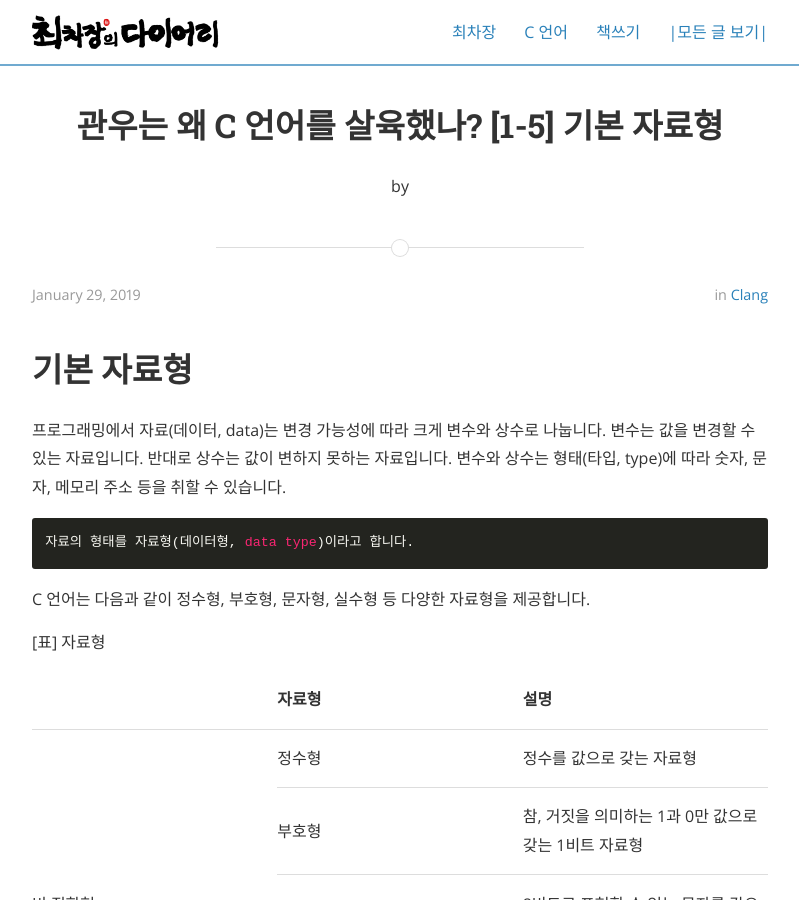
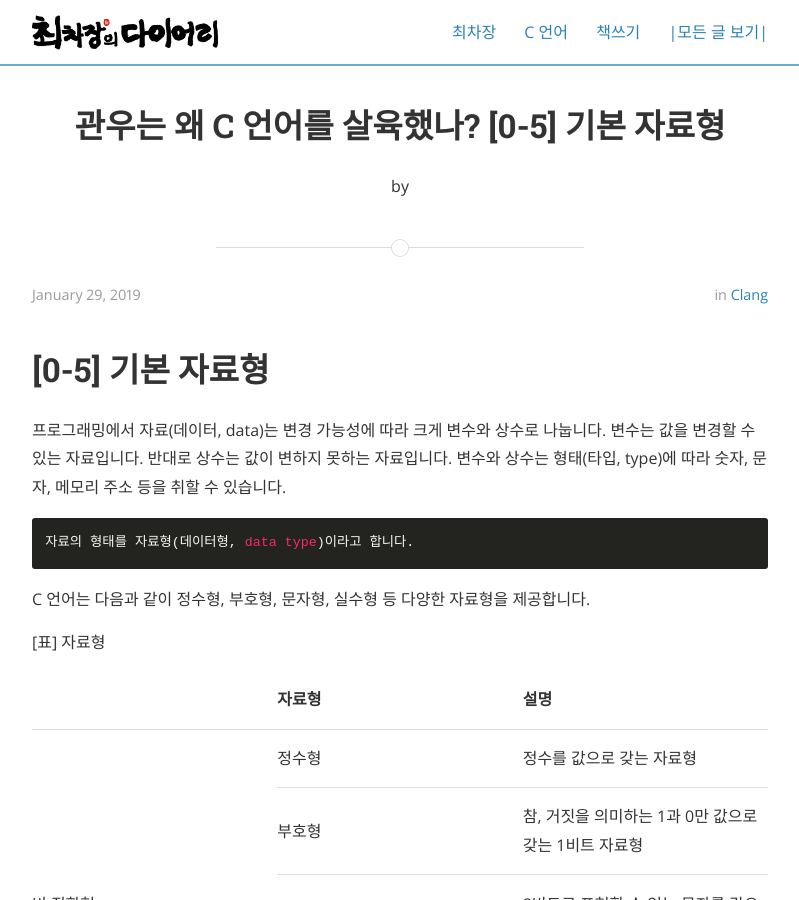
Before and after one commit to hwchoi2009/choichajang.github.io, a Jekyll site: the page built from _posts/2019-01-29-clang-00009-post.md, in a window 1280 px wide and 900 px high. Shown: the whole window, without its empty margins (240-1039 px from the left). Built offline with Jekyll 4.4.1, drawn with Linux system fonts in a browser that asks for light colours; nearby versions of some CDN libraries.

Commit message:
Update 2019-01-29-clang-00009-post.md

```diff
--- a/_posts/2019-01-29-clang-00009-post.md
+++ b/_posts/2019-01-29-clang-00009-post.md
@@ -1,12 +1,12 @@
 ---
 layout: post
-title:  "관우는 왜 C 언어를 살육했나? [1-5] 기본 자료형"
+title:  "관우는 왜 C 언어를 살육했나? [0-5] 기본 자료형"
 data : 2019-01-29 23:25:00 -0400
 categories: clang
 ---
 
 
-# 기본 자료형
+# [0-5] 기본 자료형
 
 프로그래밍에서 자료(데이터, data)는 변경 가능성에 따라 크게 변수와 상수로 나눕니다. 변수는 값을 변경할 수 있는 자료입니다. 반대로 상수는 값이 변하지 못하는 자료입니다. 변수와 상수는 형태(타입, type)에 따라 숫자, 문자, 메모리 주소 등을 취할 수 있습니다.
 
```
